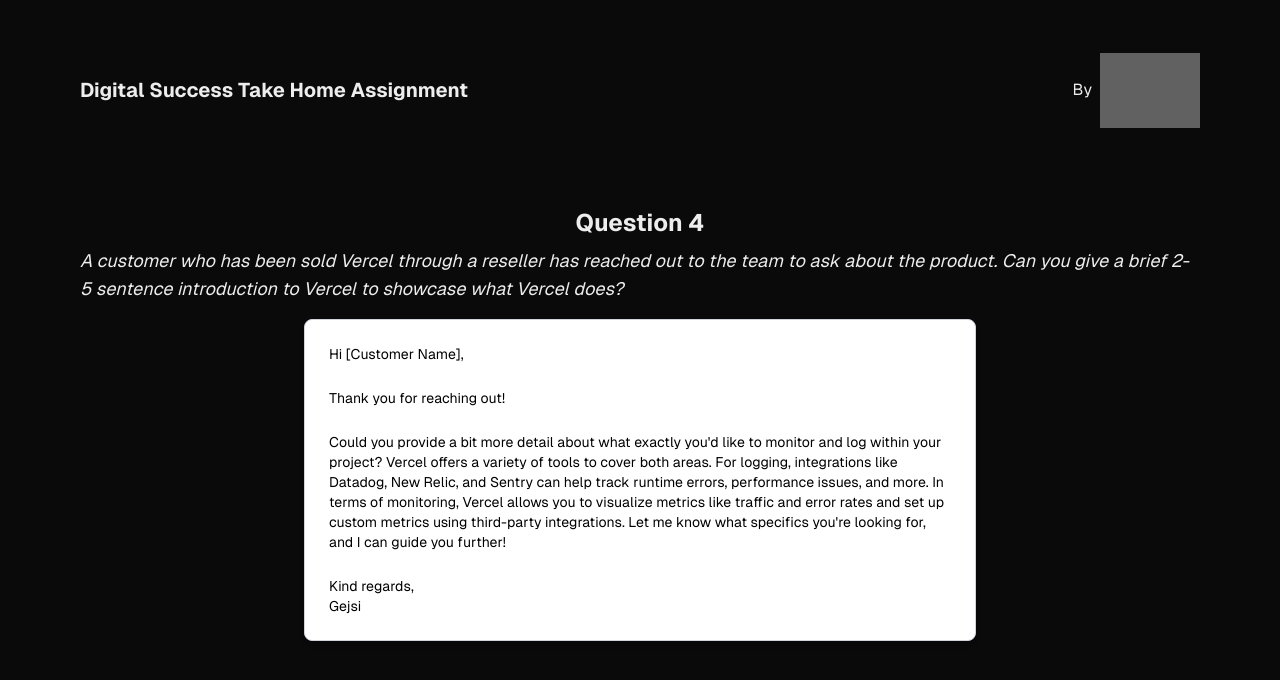
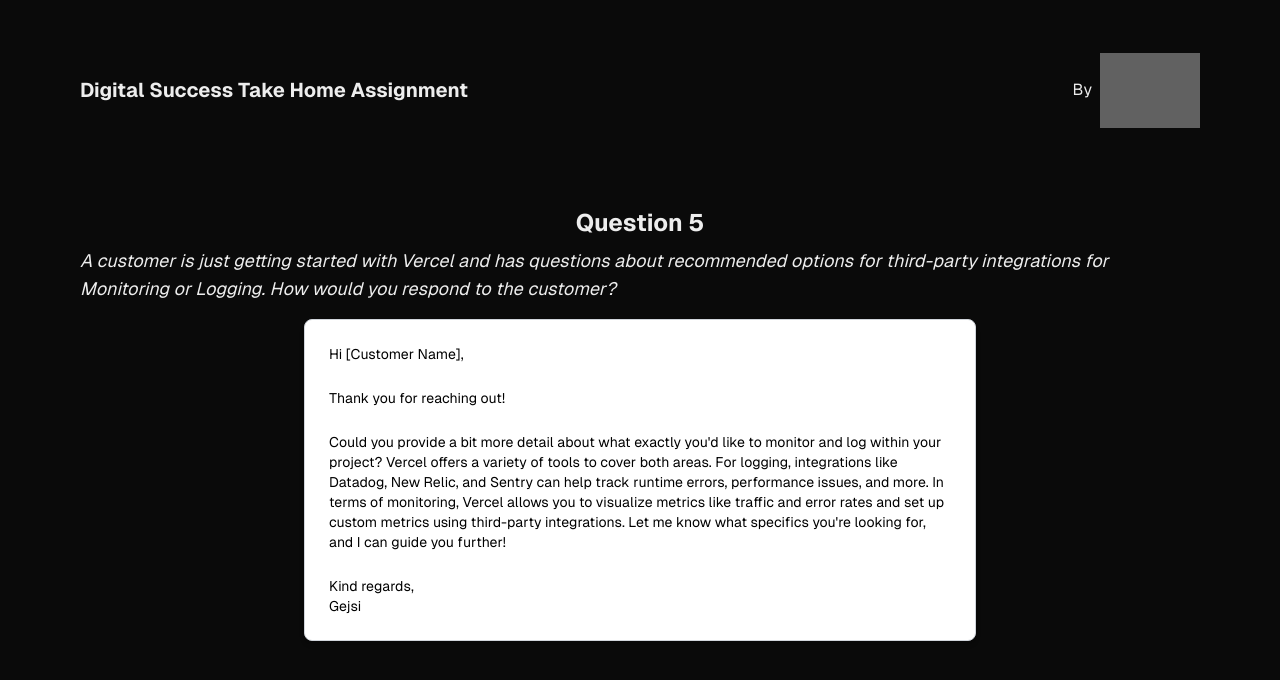
Before and after one commit to SirGejsi/nextjs-boilerplate, a Next.js app: page /questions/question5 in a window 1280 px wide. Shown: the top 680 px of the page. Built offline with nearby package versions, Linux system fonts and the light colour scheme; grey boxes are pictures that could not be loaded.

Commit message:
Update page.tsx

```diff
--- a/app/questions/question5/page.tsx
+++ b/app/questions/question5/page.tsx
@@ -20,9 +20,9 @@
       </header>
 
       <main className="flex flex-col items-center">
-        <h2 className="text-2xl font-bold mt-12">Question 4</h2>
+        <h2 className="text-2xl font-bold mt-12">Question 5</h2>
         <p className="text-lg mt-2 italic">
-          A customer who has been sold Vercel through a reseller has reached out to the team to ask about the product. Can you give a brief 2-5 sentence introduction to Vercel to showcase what Vercel does?
+          A customer is just getting started with Vercel and has questions about recommended options for third-party integrations for Monitoring or Logging. How would you respond to the customer?
         </p>
 
         {/* Email Component */}
```
